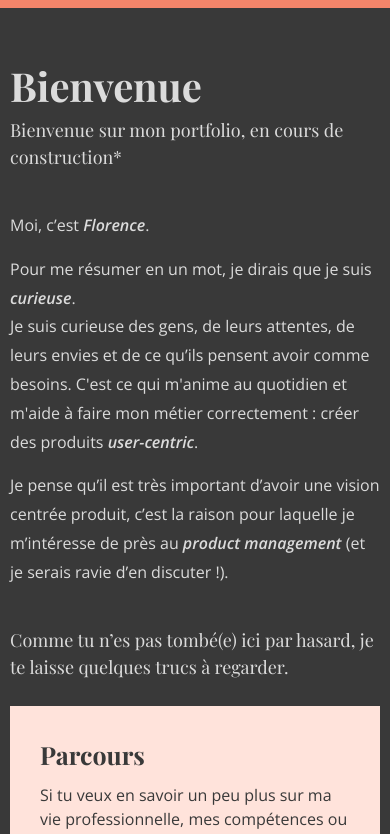
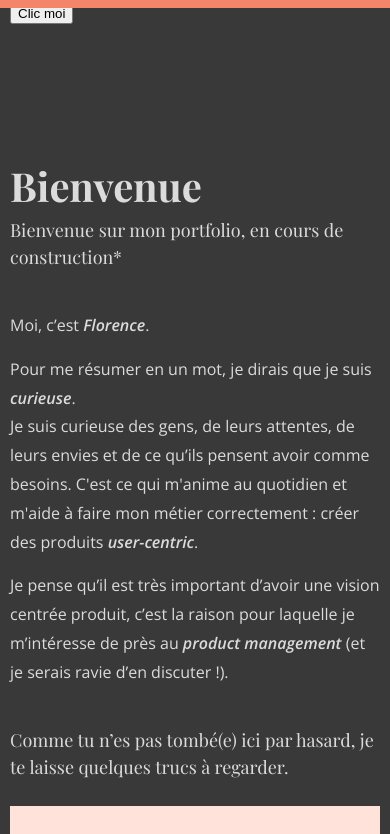
Before and after one commit to florencelacour/florencelacour.github.io, a Vue app: page / in a window 390 px wide. Shown: the top 834 px of the page. Built offline with nearby package versions, Linux system fonts and the light colour scheme.

Commit message:
:sparkles: Nouveau toggle dark/light mode

```diff
--- a/src/App.vue
+++ b/src/App.vue
@@ -1,8 +1,29 @@
 <template>
+  <div :class="{ darkMode: isDarkMode, lightMode: !isDarkMode }">
+    <Toggle>hello</Toggle>
     <div class="container">
       <router-view />
     </div>
+  </div>
 </template>
+
+<script>
+// @ is an alias to /src
+import Toggle from '@/components/Toggle.vue';
+
+export default {
+  name: 'App',
+  components: {
+    Toggle,
+  },
+
+  data: function() {
+    return {
+      isDarkMode: true,
+    };
+  },
+};
+</script>
 
 <style>
 @import '~sanitize.css';
@@ -13,21 +34,20 @@
 
 body {
   font-family: 'Open Sans', 'Helvetica', sans-serif;
-  color: #dbdbdb;
-  background-color: #393939;
   -webkit-font-smoothing: antialiased;
-  padding-bottom: 40px;
 }
 
 @media (max-width: 900px) {
-    body {
-      margin: 0 20px 0 20px;
+  .darkMode,
+  .lightMode {
+    padding: 0 20px 40px 20px;
   }
 }
 
 @media (max-width: 550px) {
-    body {
-      margin: 0 10px 0 10px;
+  .darkMode,
+  .lightMode {
+    padding: 0 10px 40px 10px;
   }
 }
 
@@ -54,4 +74,19 @@ body::before {
   max-width: 850px;
   margin: 0 auto;
 }
+
+.darkMode,
+.lightMode {
+  padding-bottom: 40px;
+}
+
+.darkMode {
+  color: #dbdbdb;
+  background-color: #393939;
+}
+
+.lightMode {
+  color: #393939;
+  background-color: #ffffff;
+}
 </style>
--- /dev/null
+++ b/src/components/Toggle.vue
@@ -0,0 +1,31 @@
+<template>
+  <div class="button">
+    <button @click="changeMode">Clic moi</button>
+  </div>
+</template>
+
+<script>
+export default {
+  // si on n'écrit pas de fonction / if /for... alors c'est un objet
+  // clé: 'valeur'
+  name: 'Toggle',
+  methods: {
+    changeMode() {
+      this.$parent.isDarkMode = !this.$parent.isDarkMode;
+    },
+  },
+};
+</script>
+
+
+<style scoped>
+div {
+  width: 100px;
+  height: 100px;
+  background-color: white;
+}
+
+.darkMode .button {
+  background-color: #393939;
+}
+</style>
--- a/src/views/Home.vue
+++ b/src/views/Home.vue
@@ -126,6 +126,10 @@ a {
   cursor: pointer;
 }
 
+.lightMode a {
+  color: #393939;
+}
+
 a:visited {
   text-decoration: none;
 }
```
Lines whose indentation alone changed are shown as unchanged.
